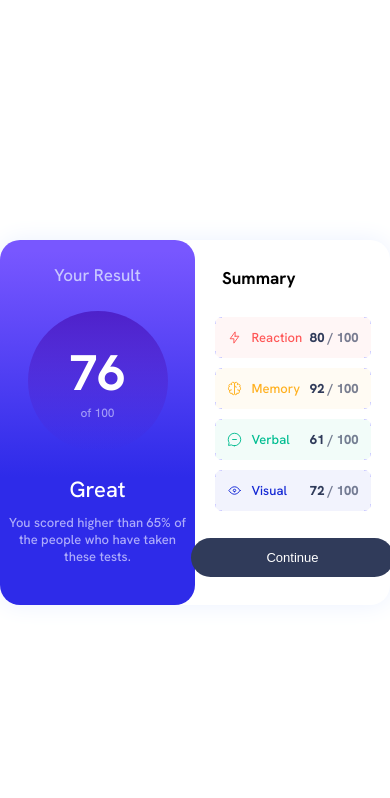
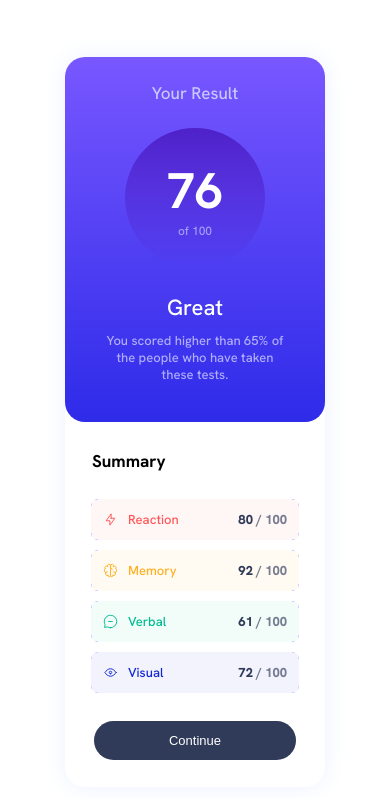
Before and after one commit to Rock-n-Roll-CRC/results-summary-component, a plain HTML site: page index.html in a window 390 px wide. Drawn offline with Linux system fonts and the light colour scheme.

Commit message:
Added responsiveness to the layout

```diff
--- a/styles/general.css
+++ b/styles/general.css
@@ -32,3 +32,17 @@ body {
   width: 50%;
   border-radius: 20px;
 }
+
+@media all and (max-width: 520px) {
+  .results-card {
+    flex-direction: column;
+    height: 730px;
+    width: 260px;
+  }
+
+  .result-card,
+  .summary-card {
+    height: 50%;
+    width: 100%;
+  }
+}
--- a/styles/result-card.css
+++ b/styles/result-card.css
@@ -3,7 +3,7 @@
   flex-direction: column;
   align-items: center;
   justify-content: space-evenly;
-  background: linear-gradient(0deg, #2e2be9 35%, #7857ff 97%);
+  background: linear-gradient(0deg, #2e2be9 0%, #7857ff 100%);
 }
 
 .result-card h4 {
--- a/styles/summary-card.css
+++ b/styles/summary-card.css
@@ -83,3 +83,7 @@
   padding: 12px 75px;
   cursor: pointer;
 }
+
+.summary-card button:hover {
+  background: linear-gradient(0deg, #2e2be9 0%, #7857ff 100%);
+}
```
